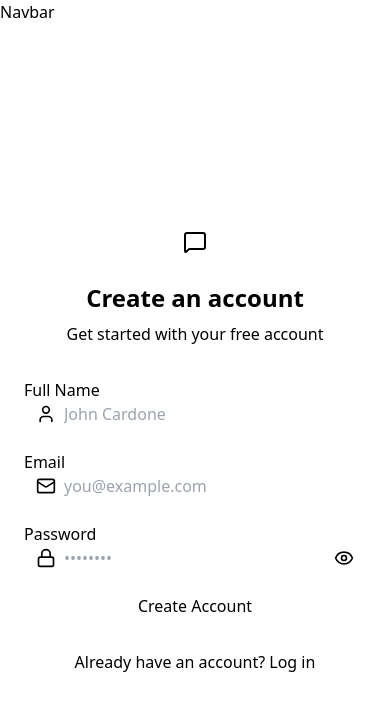
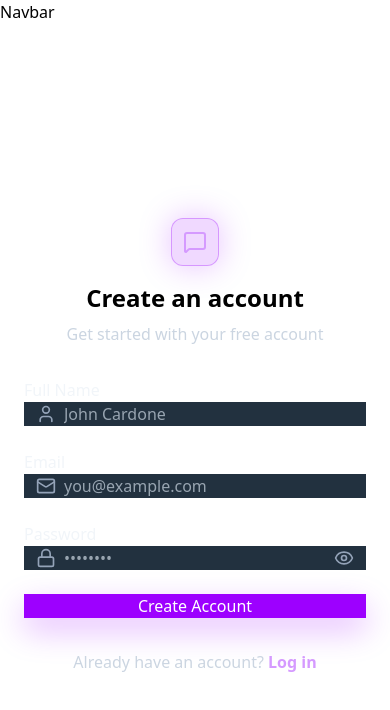
Before and after one commit to savvyaquib/vibe-chat, a React app in the folder Frontend/: page /signup in a window 390 px wide. Shown: the top 710 px of the page. Built offline with nearby package versions, Linux system fonts and the light colour scheme; no server answers; the HTML template or start-up script is replaced by a standard one.

Commit message:
feat: update AuthImagePattern and Signup components for improved styling and functionality

```diff
--- a/Frontend/src/components/AuthImagePattern.jsx
+++ b/Frontend/src/components/AuthImagePattern.jsx
@@ -1,18 +1,18 @@
-import React from "react";
-
 const AuthImagePattern = ({ title, subtitle }) => {
   return (
-    <div className="hidden lg:flex items-center justify-center p-12 bg-base-200">
+    <div className="hidden items-center justify-center bg-base-200 p-12 lg:flex">
       <div className="max-w-md text-center">
         <div className="grid grid-cols-3 gap-3 mb-8">
           {[...Array(9)].map((_, i) => (
             <div
               key={i}
-              className={`aspect-square rounded-2xl bg-primary/10 ${i % 2 === 0 ? "animate-pulse" : ""}`}
+              className={`aspect-square rounded-2xl border border-[#9D00FF]/25 bg-[#9D00FF]/20 shadow-[0_0_24px_rgba(157,0,255,0.16)] ${
+                i % 2 === 0 ? "animate-pulse" : ""
+              }`}
             />
           ))}
         </div>
-        <div className="text-2xl font-bold mb-4">{title}</div>
+        <div className="mb-4 text-2xl font-bold">{title}</div>
         <p className="text-base-content/60">{subtitle}</p>
       </div>
     </div>
--- a/Frontend/src/components/Navbar.jsx
+++ b/Frontend/src/components/Navbar.jsx
@@ -1,8 +1,4 @@
-import React from 'react'
-import { useAuthStore } from '../store/useAuthStore.js';
-
 const Navbar = () => {
-  const { authUser } = useAuthStore();
   return (
     <div>
       Navbar
--- a/Frontend/src/pages/Signup.jsx
+++ b/Frontend/src/pages/Signup.jsx
@@ -15,15 +15,15 @@ import AuthImagePattern from "../components/AuthImagePattern.jsx";
 const Signup = () => {
   const [showPassword, setShowPassword] = useState(false);
   const [formData, setFormData] = useState({
-    username: "",
+    fullName: "",
     email: "",
     password: "",
   });
 
   const { signup, isSigningUp } = useAuthStore();
   const validateForm = () => {
-    const { username, email, password } = formData;
-    if (!username || !email || !password) {
+    const { fullName, email, password } = formData;
+    if (!fullName || !email || !password) {
       alert("Please fill in all fields.");
       return false;
     }
@@ -44,16 +44,16 @@ const Signup = () => {
   return (
     <div className="min-h-screen grid lg:grid-cols-2">
       {/* left side */}
-      <div className="flex flex-col justify-center items-center p-6 sm:12">
+      <div className="flex flex-col justify-center items-center p-6 sm:p-12">
         <div className="w-full max-w-md space-y-8">
           {/* Logo */}
           <div className="text-center mb-8">
             <div className="flex flex-col items-center gap-2 group">
-              <div className="size-12 rounded-xl bg-primary/10 flex items-center justify-center group-hover:bg-primary/20 transition-colors">
-                <MessageSquare className="size-6 text-primary" />
+              <div className="flex size-12 items-center justify-center rounded-xl border border-[#9D00FF]/30 bg-[#9D00FF]/15 shadow-[0_0_32px_rgba(157,0,255,0.25)] transition-colors group-hover:bg-[#9D00FF]/25">
+                <MessageSquare className="size-6 text-[#D59AFF]" />
               </div>
               <h1 className="text-2xl font-bold mt-2">Create an account</h1>
-              <p className="text-base-content/60">
+              <p className="text-slate-300">
                 Get started with your free account
               </p>
             </div>
@@ -62,58 +62,61 @@ const Signup = () => {
           <form onSubmit={handleSubmit} className="space-y-6">
             <div className="form-control">
               <label className="label">
-                <span className="label-text font-medium">Full Name</span>
+                <span className="label-text font-medium text-slate-100">
+                  Full Name
+                </span>
               </label>
               <div className="relative">
                 <div className="absolute inset-y-0 z-10 left-0 pl-3 flex items-center pointer-events-none">
-                  <User className="size-5 text-base-content/40" />
+                  <User className="size-5 text-slate-400" />
                 </div>
                 <input
                   type="text"
-                  className={`input input-bordered w-full pl-10`}
+                  name="fullName"
+                  className="input w-full border-slate-500/45 bg-[#22313f] pl-10 text-slate-50 placeholder:text-slate-300/70 focus:border-[#9D00FF] focus:outline-none"
                   placeholder="John Cardone"
                   value={formData.fullName}
-                  onChange={(e) =>
-                    setFormData({ ...formData, fullName: e.target.value })
-                  }
+                  onChange={handleChange}
                 />
               </div>
             </div>
             <div className="form-control">
               <label className="label">
-                <span className="label-text font-medium">Email</span>
+                <span className="label-text font-medium text-slate-100">
+                  Email
+                </span>
               </label>
               <div className="relative">
                 <div className="absolute inset-y-0 z-10 left-0 pl-3 flex items-center pointer-events-none">
-                  <Mail className="size-5 text-base-content/40" />
+                  <Mail className="size-5 text-slate-400" />
                 </div>
                 <input
                   type="text"
-                  className={`input input-bordered w-full pl-10`}
+                  name="email"
+                  className="input w-full border-slate-500/45 bg-[#22313f] pl-10 text-slate-50 placeholder:text-slate-300/70 focus:border-[#9D00FF] focus:outline-none"
                   placeholder="you@example.com"
                   value={formData.email}
-                  onChange={(e) =>
-                    setFormData({ ...formData, email: e.target.value })
-                  }
+                  onChange={handleChange}
                 />
               </div>
             </div>
             <div className="form-control">
               <label className="label">
-                <span className="label-text font-medium">Password</span>
+                <span className="label-text font-medium text-slate-100">
+                  Password
+                </span>
               </label>
               <div className="relative">
                 <div className="absolute inset-y-0 z-10 left-0 pl-3 flex items-center pointer-events-none">
-                  <Lock className="size-5 text-base-content/40" />
+                  <Lock className="size-5 text-slate-400" />
                 </div>
                 <input
                   type={showPassword ? "text" : "password"}
-                  className={`input input-bordered w-full pl-10`}
+                  name="password"
+                  className="input w-full border-slate-500/45 bg-[#22313f] pl-10 pr-10 text-slate-50 placeholder:text-slate-300/70 focus:border-[#9D00FF] focus:outline-none"
                   placeholder="••••••••"
                   value={formData.password}
-                  onChange={(e) =>
-                    setFormData({ ...formData, password: e.target.value })
-                  }
+                  onChange={handleChange}
                 />
                 <button
                   type="button"
@@ -121,16 +124,16 @@ const Signup = () => {
                   onClick={() => setShowPassword(!showPassword)}
                 >
                   {showPassword ? (
-                    <EyeOff className="size-5 text-base-content/40" />
+                    <EyeOff className="size-5 text-slate-400" />
                   ) : (
-                    <Eye className="size-5 text-base-content/40" />
+                    <Eye className="size-5 text-slate-400" />
                   )}
                 </button>
               </div>
             </div>
             <button
               type="submit"
-              className="btn btn-primary w-full"
+              className="btn w-full border-[#8A00E0] bg-[#9D00FF] text-white shadow-[0_12px_32px_rgba(157,0,255,0.28)] hover:border-[#7800C2] hover:bg-[#8500D9]"
               disabled={isSigningUp}
             >
               {isSigningUp ? (
@@ -143,9 +146,12 @@ const Signup = () => {
             </button>
           </form>
           <div className="text-center">
-            <p className="text-base-content/60">
+            <p className="text-slate-300">
               Already have an account?{" "}
-              <Link to="/login" className="link link-primary">
+              <Link
+                to="/login"
+                className="font-semibold text-[#D59AFF] underline-offset-4 hover:text-[#E8C9FF] hover:underline"
+              >
                 Log in
               </Link>
             </p>
```
